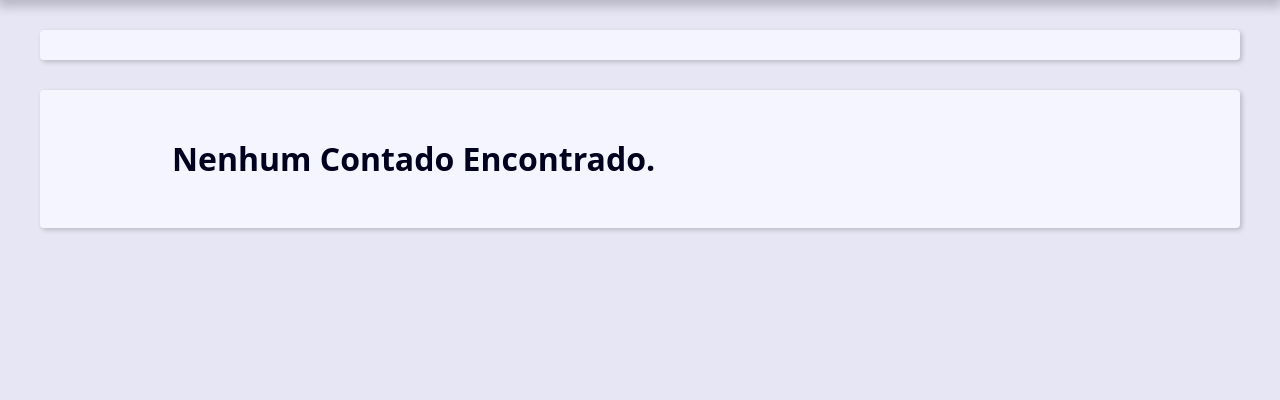
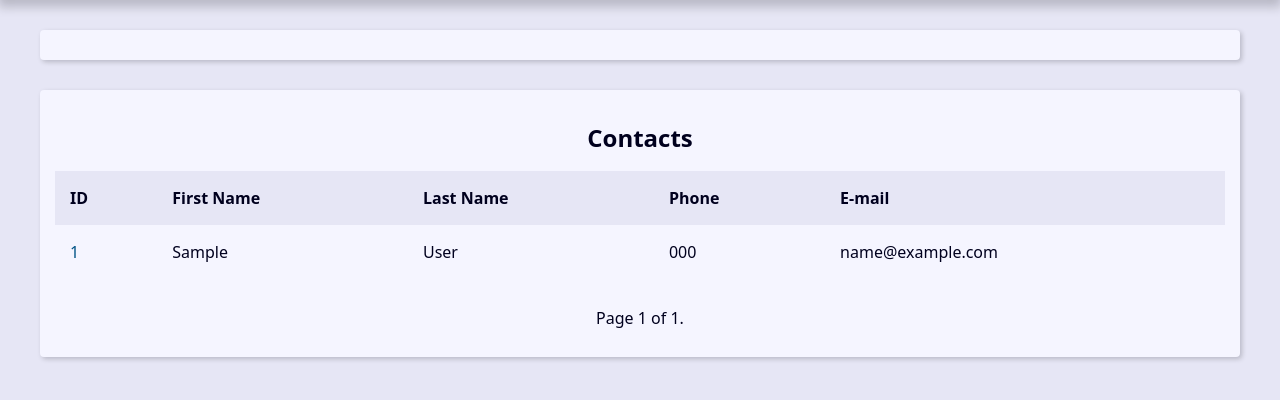
Before and after one commit to Joao-Lucas-Code/Projeto-Agenda-Django, a Django app: page / in a window 1280 px wide. Shown: the part 239-639 px from the top of the page. Run offline with Django 5.2, Linux system fonts and the light colour scheme; tables that the repository leaves empty hold one stand-in row (values such as "Sample post").

Commit message:
Usando a classe Paginator para paginação no Django

```diff
--- a/base_templates/global/base.html
+++ b/base_templates/global/base.html
@@ -8,6 +8,8 @@
 
   <main class="content">
     {% block content %}{% endblock content %}
+    {% include 'global/partials/_pagination.html' %}
   </main>
+
 </body>
 </html>
--- /dev/null
+++ b/base_templates/global/partials/_pagination.html
@@ -0,0 +1,19 @@
+{% if page_obj %}
+  <div class="pagination">
+      <span class="step-links">
+          {% if page_obj.has_previous %}
+              <a href="?page=1&q= {{ request.GET.q.strip }}">&laquo; first</a>
+              <a href="?page={{ page_obj.previous_page_number }}&q= {{ request.GET.q.strip }}">previous</a>
+          {% endif %}
+
+          <span class="current">
+              Page {{ page_obj.number }} of {{ page_obj.paginator.num_pages }}.
+          </span>
+
+          {% if page_obj.has_next %}
+              <a href="?page={{ page_obj.next_page_number }}&q= {{ request.GET.q.strip }}">next</a>
+              <a href="?page={{ page_obj.paginator.num_pages }}&q= {{ request.GET.q.strip }}">last &raquo;</a>
+          {% endif %}
+      </span>
+  </div>
+{% endif %}
--- a/contact/templates/contact/index.html
+++ b/contact/templates/contact/index.html
@@ -1,7 +1,7 @@
 {% extends "global/base.html" %}
 
 {% block content %}
-{% if  contacts %}
+{% if  page_obj %}
   <div class="responsive-table">
     <table class="contacts-table">
       <caption class="table-caption">
@@ -19,7 +19,7 @@
       </thead>
 
       <tbody>
-        {% for contact in contacts %}
+        {% for contact in page_obj %}
           <tr class="table-row">
             <td class="table-cel">
               <a
--- a/contact/views/contact_views.py
+++ b/contact/views/contact_views.py
@@ -1,3 +1,4 @@
+from django.core.paginator import Paginator
 from django.shortcuts import get_object_or_404, render, redirect
 from django.db.models import Q
 from contact.models import Contact
@@ -7,10 +8,14 @@ from contact.models import Contact
 def index(request):
     contacts = Contact.objects \
         .filter(show=True)\
-        .order_by('-id')[10:20]
+        .order_by('-id')
+
+    paginator = Paginator(contacts, 10)
+    page_number = request.GET.get("page")
+    page_obj = paginator.get_page(page_number)
 
     context = {
-        'contacts': contacts,
+        'page_obj': page_obj,
         'site_title': 'Contatos - '
     }
 
@@ -35,9 +40,13 @@ def search(request):
         ) \
         .order_by('-id')
 
+    paginator = Paginator(contacts, 10)
+    page_number = request.GET.get("page")
+    page_obj = paginator.get_page(page_number)
+
 
     context = {
-        'contacts': contacts,
+        'page_obj': page_obj,
         'site_title': 'Search - ',
         'seach_value': search_value,
     }
```
